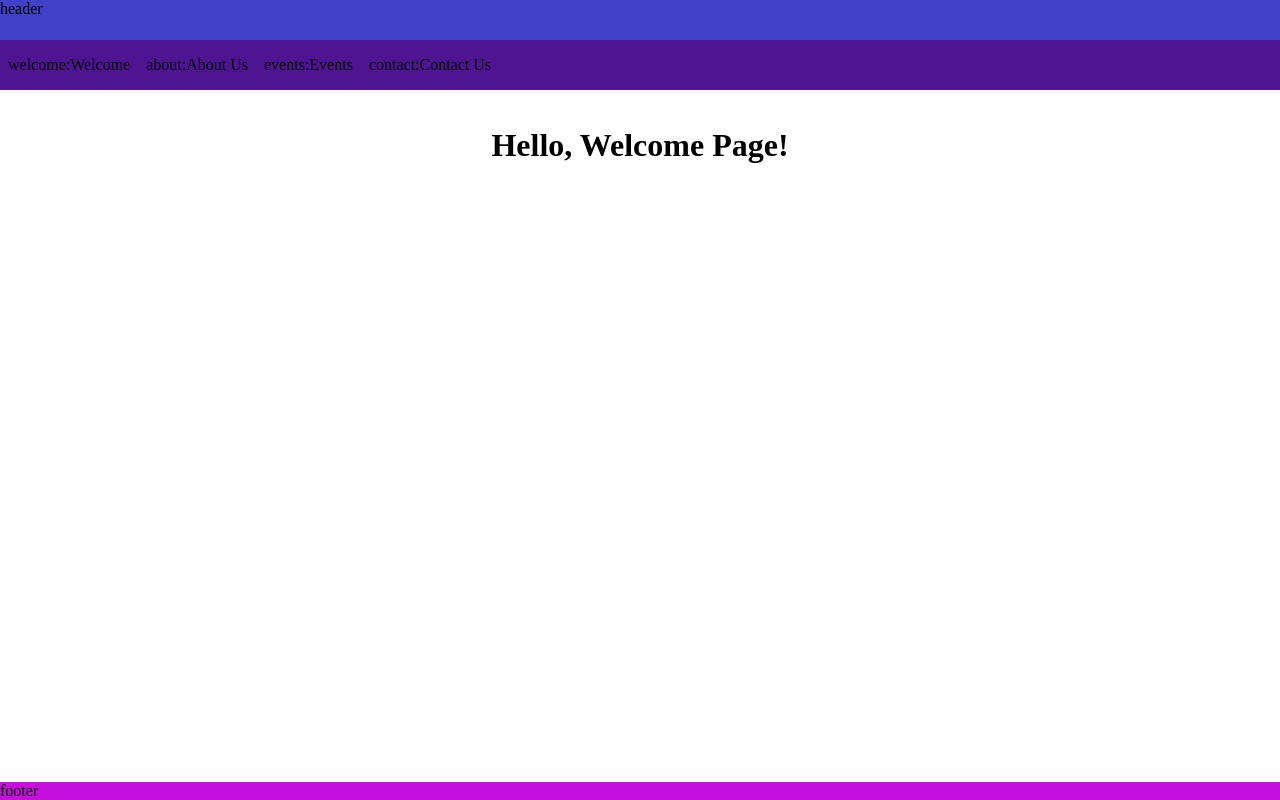
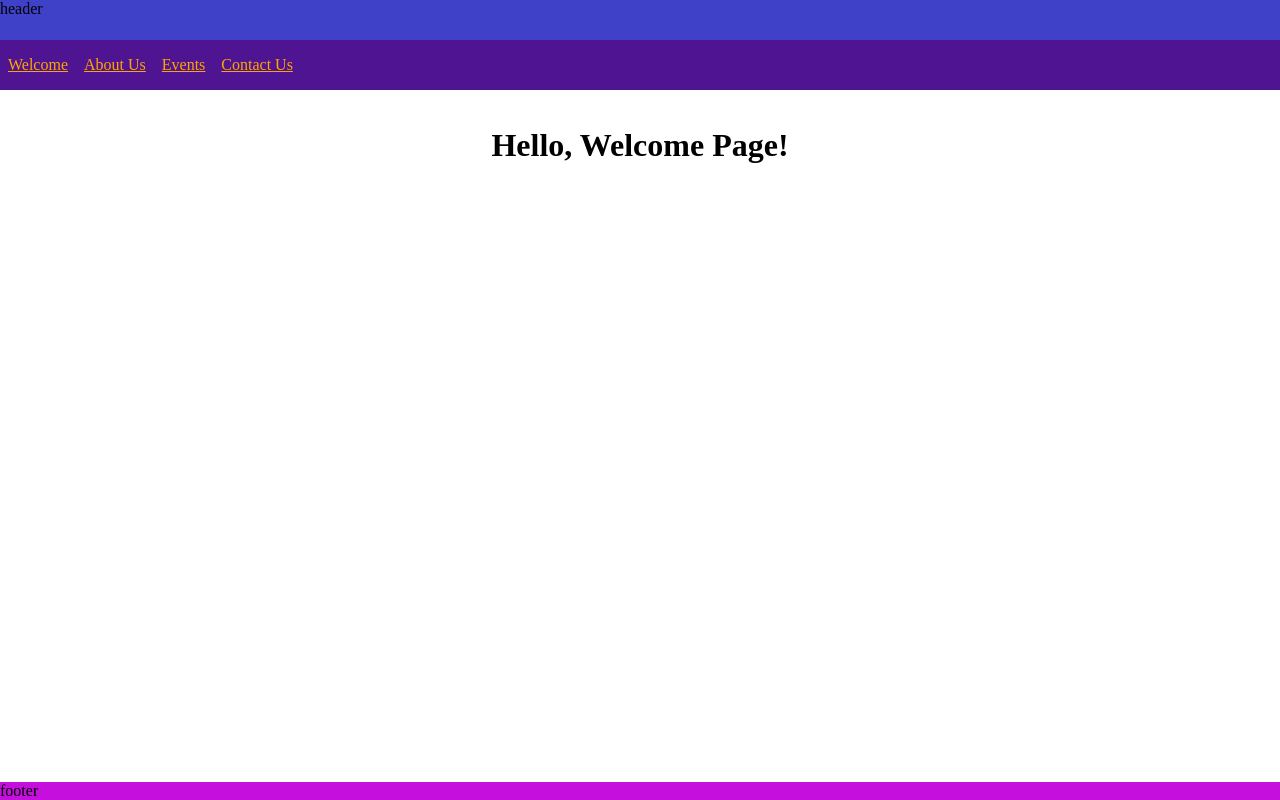
Before and after one commit to Swazimodo/campteepeepole, a Next.js app: page /welcome in a window 1280 px wide. Built offline with nearby package versions, Linux system fonts and the light colour scheme.

Commit message:
feat: wire up nav links

```diff
--- a/src/app/[configPageId]/page.tsx
+++ b/src/app/[configPageId]/page.tsx
@@ -13,5 +13,5 @@ export default function Page(props: PageProps) {
 
 export async function generateStaticParams() {
   const config = useSiteConfig()
-  return Promise.resolve(config.tabs.map(x => ({ configPageId: x.path })))
+  return await Promise.resolve(config.tabs.map(x => ({ configPageId: x.path })))
 }
--- a/src/components/pageLayout/nav.tsx
+++ b/src/components/pageLayout/nav.tsx
@@ -1,32 +1,34 @@
 import { FC } from 'react';
-import styled from 'styled-components'
+import styled from 'styled-components';
+import Link from 'next/link';
 
 import { useSiteConfig } from '@/components/config';
 
 export const Nav: FC = () => {
   const config = useSiteConfig()
+
   return <SiteNav>
-    <ul>
-      {config.tabs.map(page =>
-        <li key={page.path}>
-          {/* <Link to={page.path}>{page.title}</Link> */}
-          {page.path}:{page.title}
-        </li>)}
-    </ul>
+    <SiteNavUl>
+      {config.tabs.map(page => <SiteNavLi key={page.path}>
+        <Link href={page.path}>
+          {page.title}
+        </Link>
+      </SiteNavLi>)}
+    </SiteNavUl>
   </SiteNav>
 }
 
 const SiteNav = styled.nav`
   background-color: #4f1492;
+`
 
-  ul {
-    padding: 0;
-  }
+const SiteNavUl = styled.ul`
+  padding: 0;
+`
 
-  li {
-    display: inline-block;
-    padding: 0 8px;
-  }
+const SiteNavLi = styled.li`
+  display: inline-block;
+  padding: 0 8px;
 
   a:link,
   a:visited,
```
